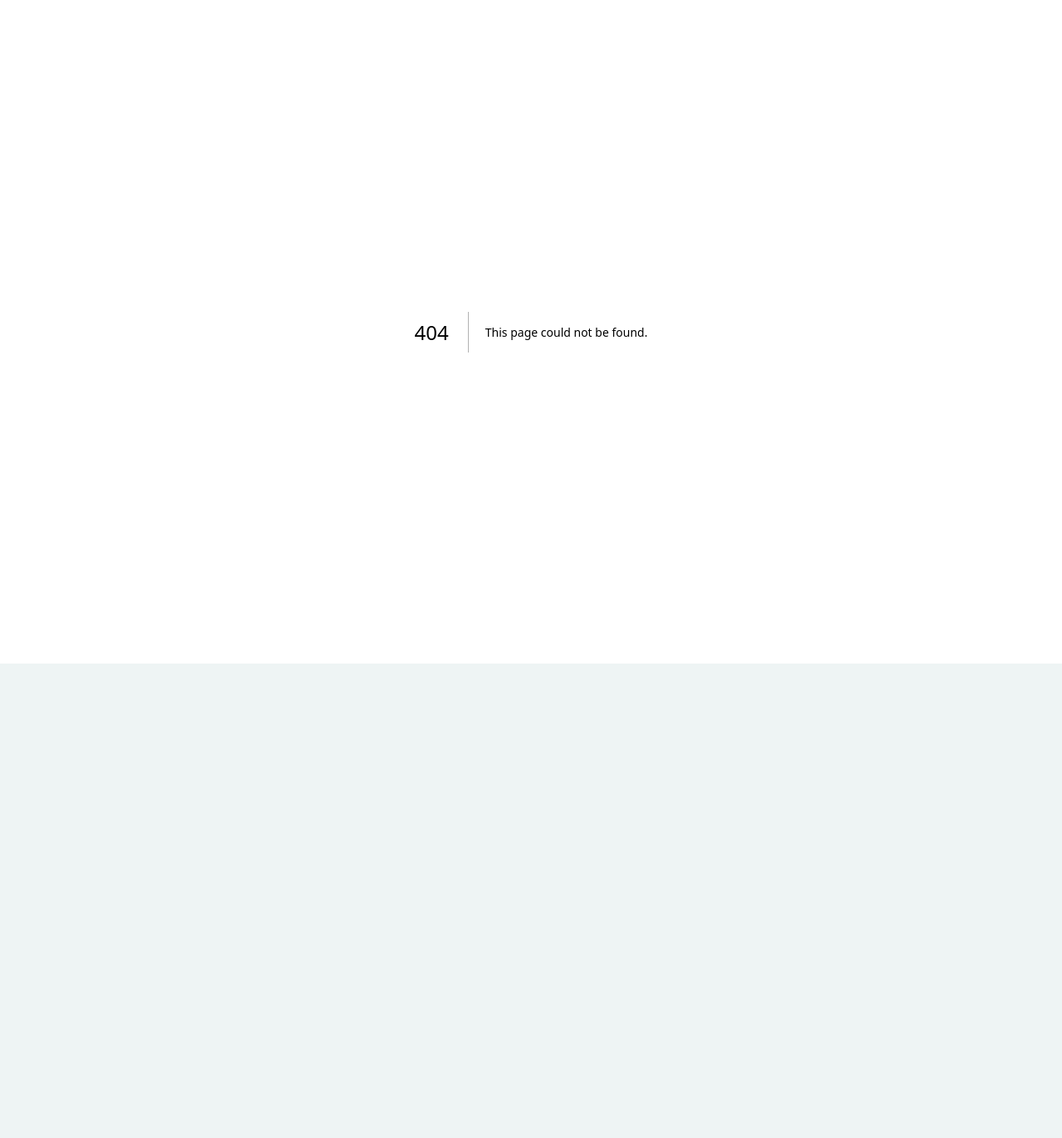
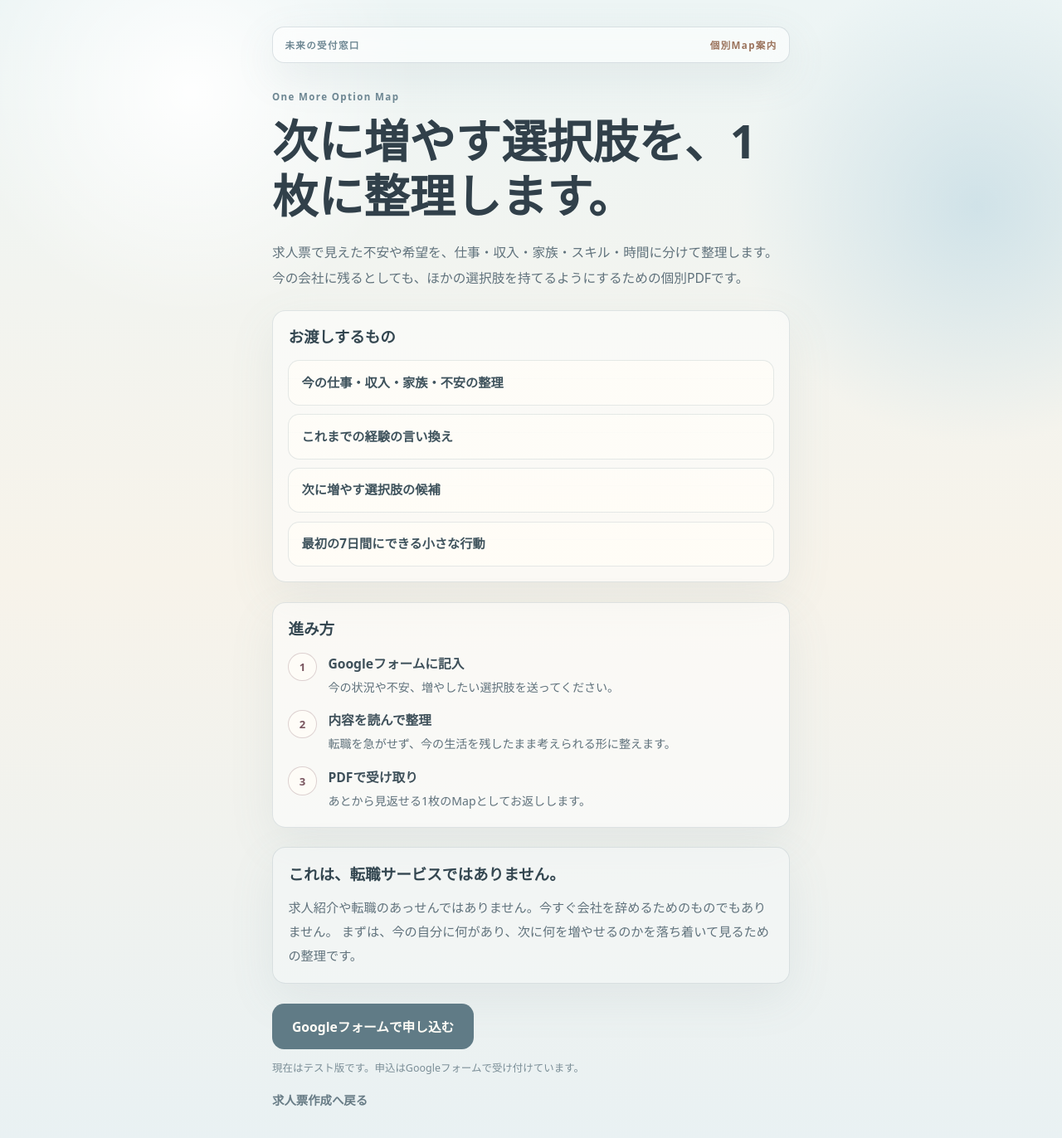
Before and after one commit to 4005264-prog/reverse-job-offer-site, a Next.js app: page /map in a window 1280 px wide. Before the commit this address had no page. Shown: the top 1372 px of the page at 83% size. Before the commit the page ends 800 px from the top, so only its background shows below. Built offline with nearby package versions, Linux system fonts and the light colour scheme.

Commit message:
Add individual map page

```diff
--- a/app/globals.css
+++ b/app/globals.css
@@ -464,9 +464,140 @@ button {
   line-height: 1.7;
 }
 
+.map-screen {
+  width: min(100%, 42rem);
+  min-height: 100svh;
+  margin: 0 auto;
+  padding: 2rem 1rem 2.7rem;
+}
+
+.map-label {
+  margin-top: 2.1rem;
+}
+
+.map-title {
+  margin: 0.8rem 0 0;
+  color: #31404a;
+  font-size: clamp(2.1rem, 9.4vw, 3.45rem);
+  font-weight: 770;
+  line-height: 1.2;
+  letter-spacing: 0;
+}
+
+.map-lead {
+  margin: 1.25rem 0 0;
+  color: #60727c;
+  font-size: 0.98rem;
+  line-height: 1.95;
+}
+
+.map-section {
+  margin-top: 1.45rem;
+  padding: 1.15rem;
+  border: 1px solid rgba(122, 144, 155, 0.22);
+  border-radius: 1rem;
+  background: rgba(255, 255, 255, 0.52);
+  box-shadow: 0 18px 54px rgba(111, 135, 146, 0.1);
+}
+
+.map-section h2 {
+  margin: 0;
+  color: #334650;
+  font-size: 1.16rem;
+  font-weight: 760;
+  line-height: 1.45;
+  letter-spacing: 0;
+}
+
+.map-section p {
+  margin: 0.8rem 0 0;
+  color: #60727c;
+  font-size: 0.95rem;
+  line-height: 1.9;
+}
+
+.map-list {
+  display: grid;
+  gap: 0.65rem;
+  margin-top: 0.9rem;
+}
+
+.map-list-item {
+  padding: 0.9rem 0.95rem;
+  border: 1px solid rgba(122, 144, 155, 0.2);
+  border-radius: 0.85rem;
+  background:
+    linear-gradient(rgba(255, 253, 247, 0.82), rgba(255, 253, 247, 0.82)),
+    repeating-linear-gradient(0deg, transparent 0, transparent 1.95rem, rgba(132, 151, 158, 0.055) 1.95rem, rgba(132, 151, 158, 0.055) calc(1.95rem + 1px));
+  color: #3f535d;
+  font-size: 0.95rem;
+  font-weight: 680;
+  line-height: 1.55;
+}
+
+.map-steps {
+  display: grid;
+  gap: 0.9rem;
+  margin-top: 0.95rem;
+}
+
+.map-step {
+  display: grid;
+  grid-template-columns: 2.15rem 1fr;
+  gap: 0.85rem;
+  align-items: start;
+}
+
+.map-step span {
+  display: grid;
+  place-items: center;
+  width: 2.15rem;
+  height: 2.15rem;
+  border: 1px solid rgba(123, 86, 96, 0.25);
+  border-radius: 50%;
+  background: rgba(255, 253, 247, 0.74);
+  color: #7a5660;
+  font-size: 0.82rem;
+  font-weight: 800;
+}
+
+.map-step h3 {
+  margin: 0.1rem 0 0;
+  color: #3e505a;
+  font-size: 0.98rem;
+  line-height: 1.5;
+}
+
+.map-step p {
+  margin-top: 0.28rem;
+  font-size: 0.88rem;
+  line-height: 1.75;
+}
+
+.map-section.quiet {
+  background: rgba(243, 247, 246, 0.68);
+}
+
+.back-home-link {
+  display: inline-flex;
+  margin-top: 1rem;
+  color: #687c86;
+  font-size: 0.9rem;
+  font-weight: 700;
+  line-height: 1.6;
+  text-decoration: none;
+}
+
+.back-home-link:hover {
+  color: #4f6874;
+  text-decoration: underline;
+  text-underline-offset: 0.25rem;
+}
+
 @media (min-width: 640px) {
   .screen,
-  .result {
+  .result,
+  .map-screen {
     padding-right: 1.5rem;
     padding-left: 1.5rem;
   }
--- /dev/null
+++ b/app/map/page.tsx
@@ -0,0 +1,80 @@
+const googleFormUrl = "https://forms.gle/REPLACE_WITH_YOUR_GOOGLE_FORM";
+
+const deliverables = [
+  "今の仕事・収入・家族・不安の整理",
+  "これまでの経験の言い換え",
+  "次に増やす選択肢の候補",
+  "最初の7日間にできる小さな行動"
+];
+
+const steps = [
+  ["1", "Googleフォームに記入", "今の状況や不安、増やしたい選択肢を送ってください。"],
+  ["2", "内容を読んで整理", "転職を急がせず、今の生活を残したまま考えられる形に整えます。"],
+  ["3", "PDFで受け取り", "あとから見返せる1枚のMapとしてお返しします。"]
+];
+
+export default function MapPage() {
+  return (
+    <main className="app">
+      <div className="soft-cloud cloud-a" />
+      <div className="soft-cloud cloud-b" />
+
+      <section className="map-screen">
+        <div className="office-slip">
+          <p className="office-kicker">未来の受付窓口</p>
+          <p className="office-number">個別Map案内</p>
+        </div>
+
+        <p className="section-label map-label">One More Option Map</p>
+        <h1 className="map-title">次に増やす選択肢を、1枚に整理します。</h1>
+        <p className="map-lead">
+          求人票で見えた不安や希望を、仕事・収入・家族・スキル・時間に分けて整理します。
+          <br />
+          今の会社に残るとしても、ほかの選択肢を持てるようにするための個別PDFです。
+        </p>
+
+        <section className="map-section">
+          <h2>お渡しするもの</h2>
+          <div className="map-list">
+            {deliverables.map((item) => (
+              <div key={item} className="map-list-item">
+                {item}
+              </div>
+            ))}
+          </div>
+        </section>
+
+        <section className="map-section">
+          <h2>進み方</h2>
+          <div className="map-steps">
+            {steps.map(([number, title, text]) => (
+              <div key={number} className="map-step">
+                <span>{number}</span>
+                <div>
+                  <h3>{title}</h3>
+                  <p>{text}</p>
+                </div>
+              </div>
+            ))}
+          </div>
+        </section>
+
+        <section className="map-section quiet">
+          <h2>これは、転職サービスではありません。</h2>
+          <p>
+            求人紹介や転職のあっせんではありません。今すぐ会社を辞めるためのものでもありません。
+            まずは、今の自分に何があり、次に何を増やせるのかを落ち着いて見るための整理です。
+          </p>
+        </section>
+
+        <a href={googleFormUrl} target="_blank" rel="noreferrer" className="cta-link">
+          Googleフォームで申し込む
+        </a>
+        <p className="small-note">現在はテスト版です。申込はGoogleフォームで受け付けています。</p>
+        <a href="/" className="back-home-link">
+          求人票作成へ戻る
+        </a>
+      </section>
+    </main>
+  );
+}
--- a/app/page.tsx
+++ b/app/page.tsx
@@ -33,8 +33,6 @@ type Question =
       type: "checkbox";
       options: string[];
     };
-
-const googleFormUrl = "https://forms.gle/REPLACE_WITH_YOUR_GOOGLE_FORM";
 
 const initialAnswers: Answers = {
   concern: "",
@@ -486,8 +484,8 @@ export default function Home() {
                 "作った求人票は、はじめのメモです。\n次は、何を増やすかを決める番です。\n\n仕事・収入・家族・スキル・不安を整理して、次の選択肢を1枚のPDFにまとめる One More Option Map を準備しています。"
               }
             </p>
-            <a href={googleFormUrl} target="_blank" rel="noreferrer" className="cta-link">
-              個別Mapを申し込む
+            <a href="/map" className="cta-link">
+              個別Mapの案内を見る
             </a>
             <p className="small-note">現在はテスト版です。申込はGoogleフォームで受け付けています。</p>
           </section>
```
